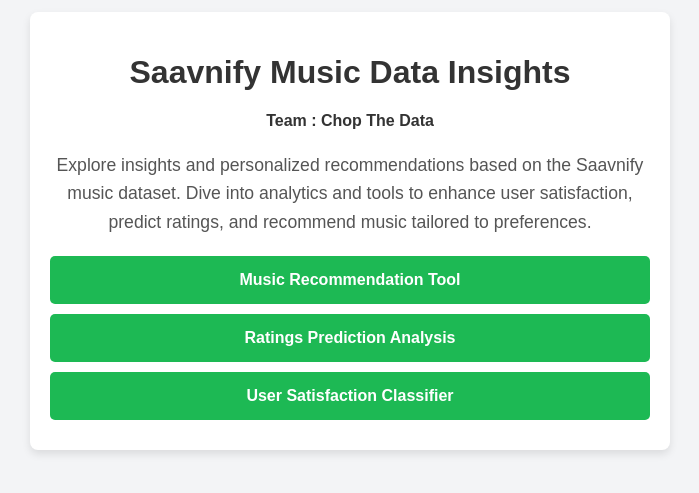
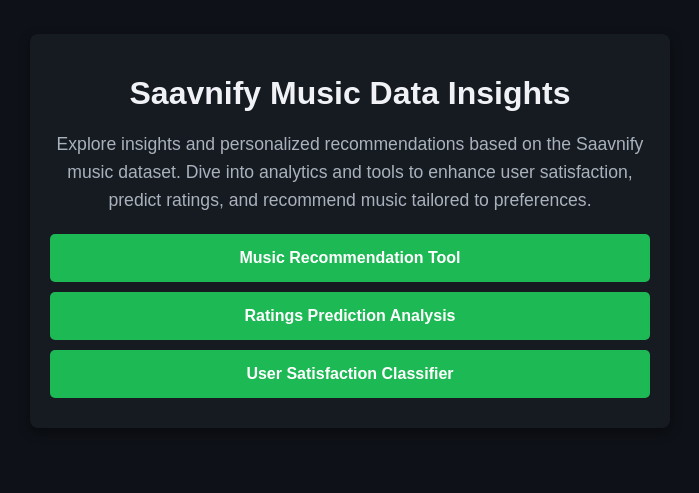
Before and after one commit to jojocoder28/music_dataset_analysis, a plain HTML site: page index.html in a window 1280 px wide. Shown: the part 179-672 px from the top of the page, without its empty margins (290-989 px from the left). Drawn offline with Linux system fonts and the light colour scheme.

Commit message:
index.html added

```diff
--- a/index.html
+++ b/index.html
@@ -5,11 +5,11 @@
     <meta name="viewport" content="width=device-width, initial-scale=1.0">
     <title>Saavnify Music Data Analysis and Recommendations</title>
     <style>
-        /* Basic styling and layout */
+        /* Dark theme styling */
         body {
             font-family: Arial, sans-serif;
-            background-color: #f3f4f6;
-            color: #333;
+            background-color: #0E1117; /* Dark background similar to Streamlit's dark mode */
+            color: #F0F2F6; /* Light text color */
             display: flex;
             justify-content: center;
             align-items: center;
@@ -22,19 +22,19 @@
             text-align: center;
             padding: 20px;
             max-width: 600px;
-            background-color: #ffffff;
+            background-color: #161B22; /* Slightly lighter dark background */
             border-radius: 8px;
-            box-shadow: 0 4px 8px rgba(0, 0, 0, 0.1);
+            box-shadow: 0 4px 12px rgba(0, 0, 0, 0.4);
         }
 
         h1 {
-            color: #333333;
+            color: #F0F2F6;
             margin-bottom: 10px;
             font-size: 2em;
         }
 
         p {
-            color: #555;
+            color: #A9B2BC; /* Soft gray text */
             margin-bottom: 20px;
             font-size: 1.1em;
             line-height: 1.6;
@@ -42,7 +42,7 @@
 
         .link {
             display: block;
-            background-color: #1DB954; /* Spotify green */
+            background-color: #1DB954; /* Spotify-like green for buttons */
             color: #ffffff;
             text-decoration: none;
             padding: 15px;
@@ -74,8 +74,6 @@
 
 <div class="container">
     <h1>Saavnify Music Data Insights</h1>
-    <h4>Team : Chop The Data</h4>
-
     <p>Explore insights and personalized recommendations based on the Saavnify music dataset. Dive into analytics and tools to enhance user satisfaction, predict ratings, and recommend music tailored to preferences.</p>
 
     <a href="https://music-recommendation-genai.streamlit.app/" class="link" target="_blank">Music Recommendation Tool</a>
```
